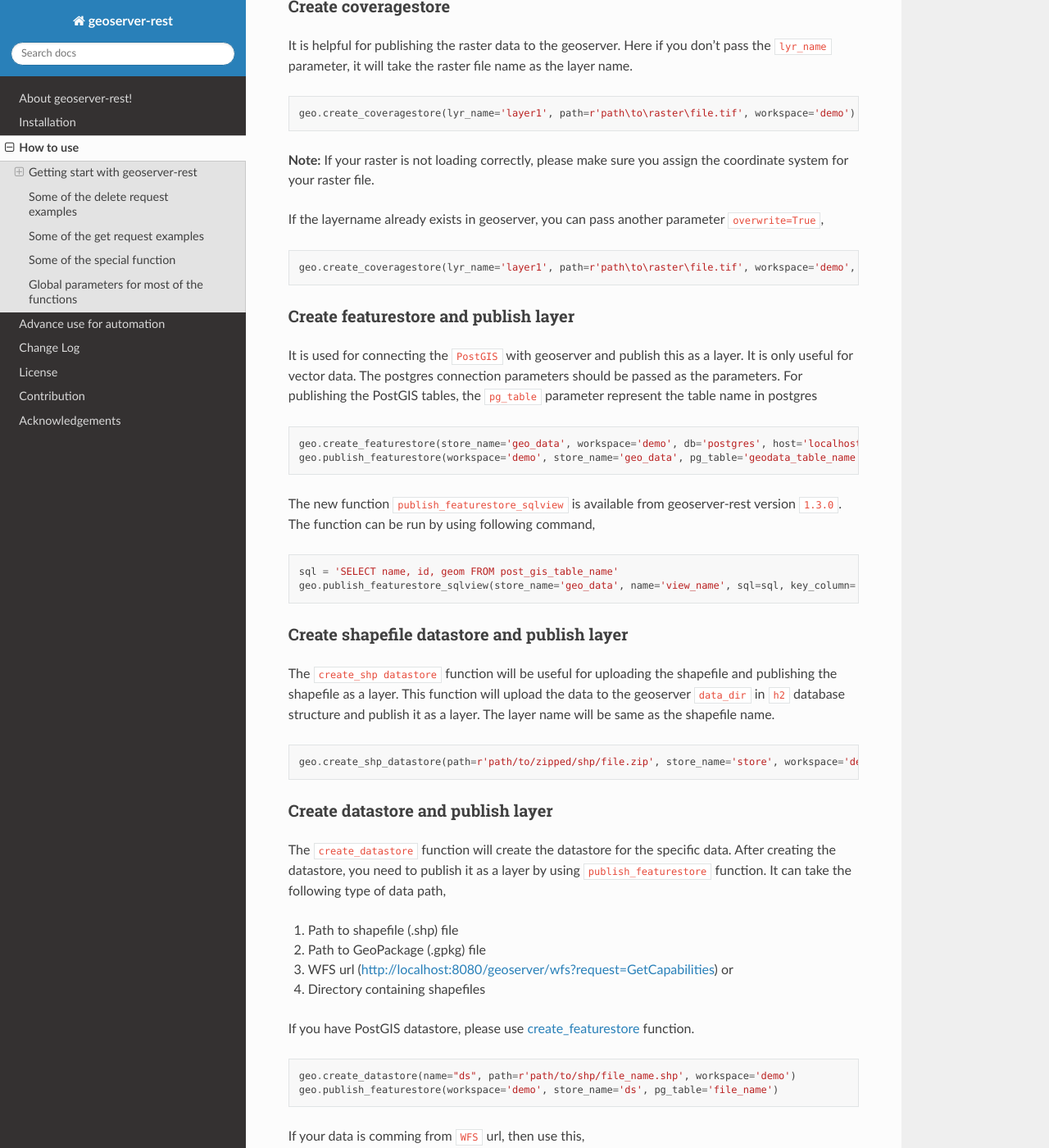
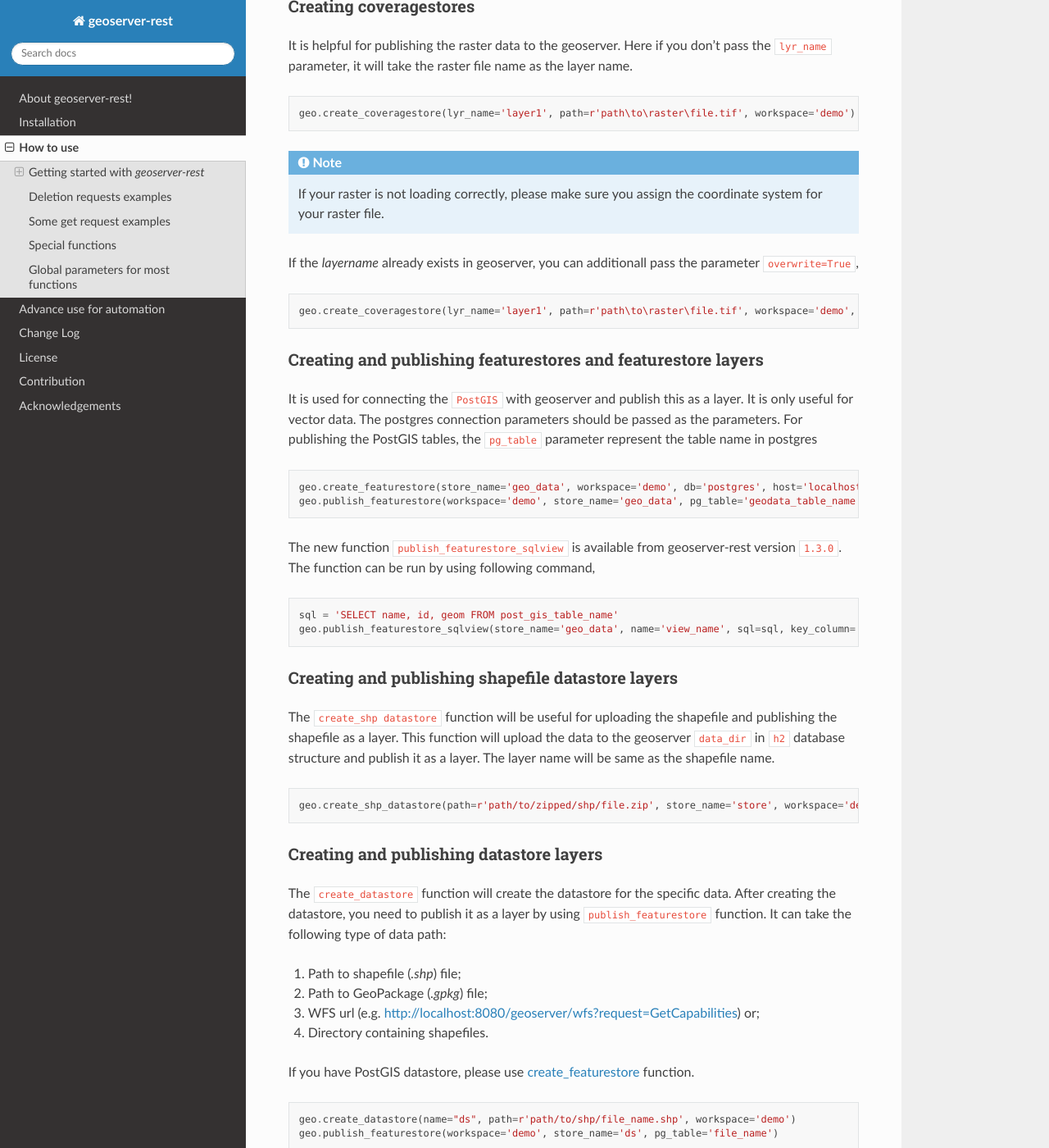
Before and after one commit to gicait/geoserver-rest, a Sphinx documentation site: the page built from docs/source/how_to_use.rst, in a window 1280 px wide and 1400 px high, scrolled down 566 px. Shown: the whole window at 82% size. Built offline with Sphinx 7.4.7 and the Read the Docs theme 2.0.0, drawn with Linux system fonts in a browser that asks for light colours; some of the changed text lies outside the part shown.

Commit message:
General sphinx formatting and phrasing/grammar fixes

```diff
--- a/docs/source/acknowledgements.rst
+++ b/docs/source/acknowledgements.rst
@@ -1,4 +1,4 @@
 Acknowledgements
-==================
+================
 
-Created and managed by `Tek Bahadur Kshetri <https://github.com/iamtekson>`_ for the activites of Geoinformatics Center of Asian Institute of Technology, Thailand.
+Created and managed by `Tek Bahadur Kshetri <https://github.com/iamtekson>`_ for the activities of the Geoinformatics Center of Asian Institute of Technology, Thailand.
--- a/docs/source/change_log.rst
+++ b/docs/source/change_log.rst
@@ -1,7 +1,7 @@
 Change Log
 =============
 
-``[V1.5.2] - 2021-11-03``
+``[V1.5.2] - 2020-11-03``
 ^^^^^^^^^^^^^^^^^^^^^^^^^^^
 
 ``New features``
--- a/docs/source/contribution.rst
+++ b/docs/source/contribution.rst
@@ -1,4 +1,4 @@
 Contribution
 =============
 
-Geoserver-rest is the open source library written in python and contributors are needed to keep this library moving forward. Any kind of contributions are welcome.
+Geoserver-rest is an open source library written in python and contributors are needed to keep this library moving forward. Any kind of contributions are welcome.
--- a/docs/source/how_to_use.rst
+++ b/docs/source/how_to_use.rst
@@ -1,47 +1,47 @@
 How to use
 ===========
 
-This library is used for get, create, update and delete workspace, coveragestore, featurestore, styles. Some of the examples are shown below.
+This library is built for getting, creating, updating and deleting workspaces, coveragestores, featurestores, and styles. Some examples are shown below.
 
-Getting start with geoserver-rest
-^^^^^^^^^^^^^^^^^^^^^^^^^^^^^^^^^^
+Getting started with `geoserver-rest`
+^^^^^^^^^^^^^^^^^^^^^^^^^^^^^^^^^^^^^
 
 This following step is used to initialize the library. It takes parameters as geoserver url, username, password.
 
-.. code-block:: python3
+.. code-block:: python
 
     from geo.Geoserver import Geoserver
     geo = Geoserver('http://127.0.0.1:8080/geoserver', username='admin', password='geoserver')
 
-Create workspace
------------------
+Creating workspaces
+-------------------
 
-.. code-block:: python3
+.. code-block:: python
 
     geo.create_workspace(workspace='demo')
 
-
-Create coveragestore
----------------------
+Creating coveragestores
+-----------------------
 
 It is helpful for publishing the raster data to the geoserver. Here if you don't pass the ``lyr_name`` parameter, it will take the raster file name as the layer name.
 
-.. code-block:: python3
+.. code-block:: python
 
     geo.create_coveragestore(lyr_name='layer1', path=r'path\to\raster\file.tif', workspace='demo')
 
 
-**Note:** If your raster is not loading correctly, please make sure you assign the coordinate system for your raster file.
+.. note::
+    If your raster is not loading correctly, please make sure you assign the coordinate system for your raster file.
 
-If the layername already exists in geoserver, you can pass another parameter ``overwrite=True``,
+If the `layername` already exists in geoserver, you can additionall pass the parameter ``overwrite=True``,
 
-.. code-block:: python3
+.. code-block:: python
 
     geo.create_coveragestore(lyr_name='layer1', path=r'path\to\raster\file.tif', workspace='demo', overwrite=True)
 
 
-Create featurestore and publish layer
----------------------------------------
+Creating and publishing featurestores and featurestore layers
+-------------------------------------------------------------
 
 .. _create_featurestore:
 
@@ -61,8 +61,8 @@ The new function ``publish_featurestore_sqlview`` is available from geoserver-re
     geo.publish_featurestore_sqlview(store_name='geo_data', name='view_name', sql=sql, key_column='name', workspace='demo')
 
 
-Create shapefile datastore and publish layer
------------------------------------------------
+Creating and publishing shapefile datastore layers
+--------------------------------------------------
 
 The ``create_shp datastore`` function will be useful for uploading the shapefile and publishing the shapefile as a layer. This function will upload the data to the geoserver ``data_dir`` in ``h2`` database structure and publish it as a layer. The layer name will be same as the shapefile name.
 
@@ -70,16 +70,15 @@ The ``create_shp datastore`` function will be useful for uploading the shapefile
 
     geo.create_shp_datastore(path=r'path/to/zipped/shp/file.zip', store_name='store', workspace='demo')
 
+Creating and publishing datastore layers
+----------------------------------------
 
-Create datastore and publish layer
-------------------------------------
+The ``create_datastore`` function will create the datastore for the specific data. After creating the datastore, you need to publish it as a layer by using ``publish_featurestore`` function. It can take the following type of data path:
 
-The ``create_datastore`` function will create the datastore for the specific data. After creating the datastore, you need to publish it as a layer by using ``publish_featurestore`` function. It can take the following type of data path,
-
-1. Path to shapefile (.shp) file
-2. Path to GeoPackage (.gpkg) file
-3. WFS url (http://localhost:8080/geoserver/wfs?request=GetCapabilities) or
-4. Directory containing shapefiles
+1. Path to shapefile (`.shp`) file;
+2. Path to GeoPackage (`.gpkg`) file;
+3. WFS url (e.g. http://localhost:8080/geoserver/wfs?request=GetCapabilities) or;
+4. Directory containing shapefiles.
 
 If you have PostGIS datastore, please use :ref:`create_featurestore <create_featurestore>` function.
 
@@ -88,7 +87,7 @@ If you have PostGIS datastore, please use :ref:`create_featurestore <create_feat
     geo.create_datastore(name="ds", path=r'path/to/shp/file_name.shp', workspace='demo')
     geo.publish_featurestore(workspace='demo', store_name='ds', pg_table='file_name')
 
-If your data is comming from ``WFS`` url, then use this,
+If your data is coming from ``WFS`` url, then use this,
 
 .. code-block:: python3
 
@@ -96,8 +95,8 @@ If your data is comming from ``WFS`` url, then use this,
     geo.publish_featurestore(workspace='demo', store_name='ds', pg_table='wfs_layer_name')
 
 
-Upload style and publish it
----------------------------------------
+Uploading and publishing styles
+-------------------------------
 
 It is used for uploading ``SLD`` files and publish style. If the style name already exists, you can pass the parameter ``overwrite=True`` to overwrite it. The name of the style will be name of the uploaded file name.
 
@@ -109,24 +108,21 @@ Before uploading ``SLD`` file, please check the version of your sld file. By def
     geo.upload_style(path=r'path\to\sld\file.sld', workspace='demo')
     geo.publish_style(layer_name='geoserver_layer_name', style_name='sld_file_name', workspace='demo', sld_version='1.0.0')
 
-
-
-Create Coverage Style based on the raster (Dynamic) and apply style
---------------------------------------------------------------------
+Creating and applying dynamic styles based on the raster coverages
+------------------------------------------------------------------
 
 It is used to create the style file for raster data. You can get the ``color_ramp`` name from `matplotlib colormaps <https://matplotlib.org/3.3.0/tutorials/colors/colormaps.html>`_. By default ``color_ramp='RdYlGn'`` (red to green color ramp).
 
-.. code-block:: python3
+.. code-block:: python
 
     geo.create_coveragestyle(raster_path=r'path\to\raster\file.tiff', style_name='style_1', workspace='demo', color_ramp='RdYiGn')
     geo.publish_style(layer_name='geoserver_layer_name', style_name='raster_file_name', workspace='demo')
 
 
+.. note::
+    If you have your own custom color and the custom label, you can pass the ``values:color`` pair as below to generate the map with dynamic legend.
 
-**Note:** If you have your own custom color and the custom label, you can pass the ``values:color`` pair as below to generate the map with dynamic legend,
-
-
-.. code-block:: python3
+.. code-block:: python
 
     c_ramp = {
         'label 1 value': '#ffff55',
@@ -150,12 +146,9 @@ It is used to create the style file for raster data. You can get the ``color_ram
     '''
     geo.publish_style(layer_name='geoserver_layer_name', style_name='raster_file_name', workspace='demo')
 
-
-
-
 For generating the style for ``classified raster``, you can pass the another parameter called ``cmap_type='values'`` as,
 
-.. code-block:: python3
+.. code-block:: python
 
     geo.create_coveragestyle(raster_path=r'path\to\raster\file.tiff', style_name='style_1', workspace='demo', color_ramp='RdYiGn', cmap_type='values')
 
@@ -194,29 +187,27 @@ For generating the style for ``classified raster``, you can pass the another par
       - For overwriting the previous style file in geoserver
 
 
-Create featur style
-----------------------
+Creating feature styles
+-----------------------
 
-It is used for creating the style for ``point``, ``line`` and ``polygon`` dynamically. Currently, it supports three different types of feature styles,
+It is used for creating the style for ``point``, ``line`` and ``polygon`` dynamically. It currently supports three different types of feature styles:
 
 1. ``Outline featurestyle``: For creating the style which have only boundary color but not the fill style
 2. ``Catagorized featurestyle``: For creating catagorized dataset
 3. ``Classified featurestyle``: Classify the input data and style it: (For now, it only supports polygon geometry)
 
-
-
-.. code-block:: python3
+.. code-block:: python
 
     geo.create_outline_featurestyle(style_name='new_style' color="#3579b1" geom_type='polygon', workspace='demo')
     geo.create_catagorized_featurestyle(style_name='name_of_style', column_name='name_of_column', column_distinct_values=[1,2,3,4,5,6,7], workspace='demo')
     geo.create_classified_featurestyle(style_name='name_of_style' column_name='name_of_column', column_distinct_values=[1,2,3,4,5,6,7], workspace='demo')
 
-**Note:**
+.. note::
 
-* The ``geom_type`` must be either ``point``, ``line`` or ``polygon``.
-*  The ``color_ramp`` name can be obtained from `matplotlib colormaps <https://matplotlib.org/3.3.0/tutorials/colors/colormaps.html>`_.
+    * The ``geom_type`` must be either ``point``, ``line`` or ``polygon``.
+    * The ``color_ramp`` name can be obtained from `matplotlib colormaps <https://matplotlib.org/3.3.0/tutorials/colors/colormaps.html>`_.
 
-The options for creating catagorized/classified featurestyle are as follows,
+The options for creating categorized/classified `featurestyles` are as follows,
 
 .. list-table:: Options for ``create_catagorized_featurestyle`` and ``create_classified_featurestyle``
     :widths: 15 15 15 55
@@ -268,10 +259,10 @@ The options for creating catagorized/classified featurestyle are as follows,
       - For overwriting the previous style file in geoserver
 
 
-Some of the delete request examples
-^^^^^^^^^^^^^^^^^^^^^^^^^^^^^^^^^^^^^
+Deletion requests examples
+^^^^^^^^^^^^^^^^^^^^^^^^^^
 
-.. code-block:: python3
+.. code-block:: python
 
     # delete workspace
     geo.delete_workspace(workspace='demo')
@@ -289,10 +280,10 @@ Some of the delete request examples
     geo.delete_style(style_name='kamal2', workspace='demo')
 
 
-Some of the get request examples
-^^^^^^^^^^^^^^^^^^^^^^^^^^^^^^^^^
+Some get request examples
+^^^^^^^^^^^^^^^^^^^^^^^^^
 
-.. code-block:: python3
+.. code-block:: python
 
     # get geoserver version
     version = geo.get_version()
@@ -351,10 +342,10 @@ Some of the get request examples
     fs = geo.get_featurestore(store_name='sn', workspace='ws')
 
 
-Some of the special function
-^^^^^^^^^^^^^^^^^^^^^^^^^^^^^
+Special functions
+^^^^^^^^^^^^^^^^^
 
-.. code-block:: python3
+.. code-block:: python
 
     # Reloads the GeoServer catalog and configuration from disk. This operation is used in cases where an external tool has modified the on-disk configuration. This operation will also force GeoServer to drop any internal caches and reconnect to all data stores.
     geo.reload()
@@ -367,10 +358,10 @@ Some of the special function
 
 
 
-Global parameters for most of the functions
-^^^^^^^^^^^^^^^^^^^^^^^^^^^^^^^^^^^^^^^^^^^^^^
+Global parameters for most functions
+^^^^^^^^^^^^^^^^^^^^^^^^^^^^^^^^^^^^
 
-The following parameters are the common parameters in most of the functions/methods,
+The following parameters are common to most functions/methods:
 
 * ``workspace``: If workspace is not provided, the function will take the ``default`` workspace.
 * ``overwrite``: This parameter takes only the boolean value. In most of the create method, the ``overwrite`` parameter is available. The default value is ``False``. But if you set it to True, the method will be in update mode.
```
Also changed, not shown: CONTRIBUTING.md (+4 -4 lines), docs/source/about.rst (+5 -4 lines), docs/source/installation.rst (+9 -9 lines).
